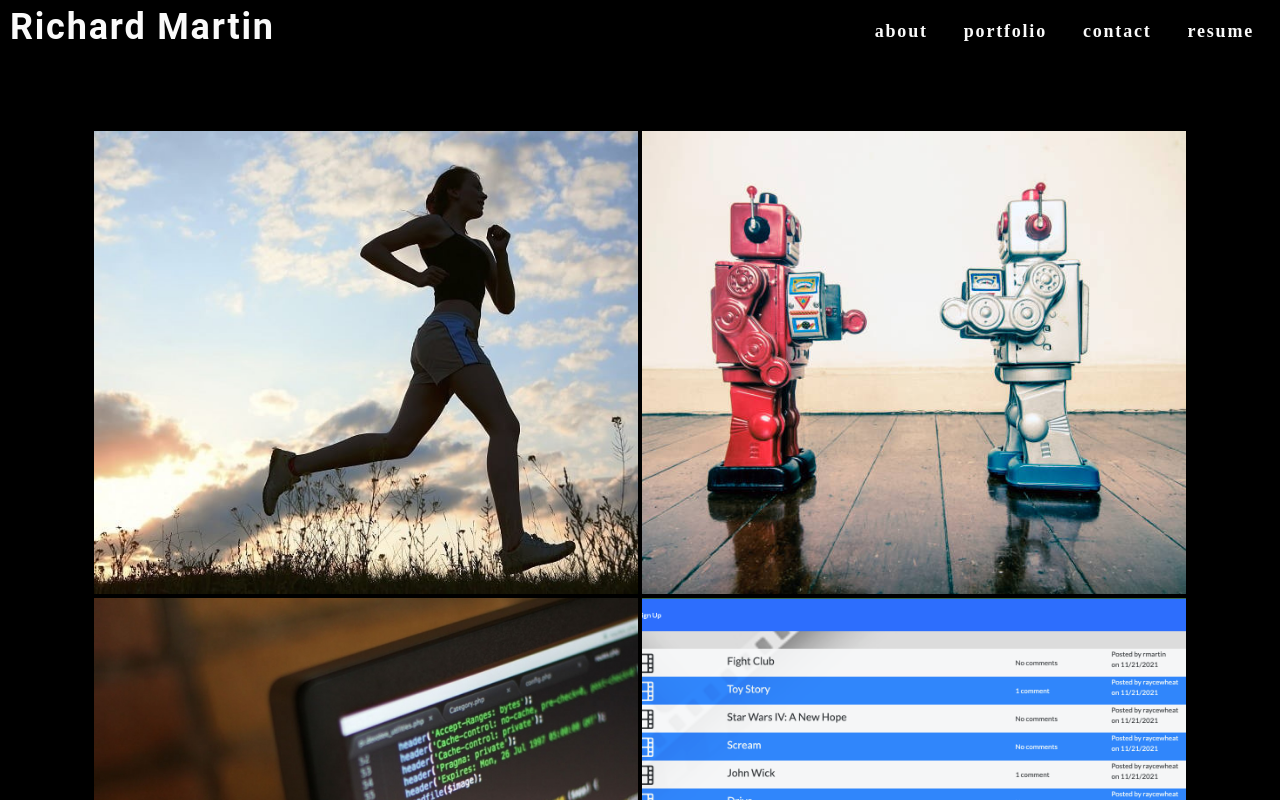
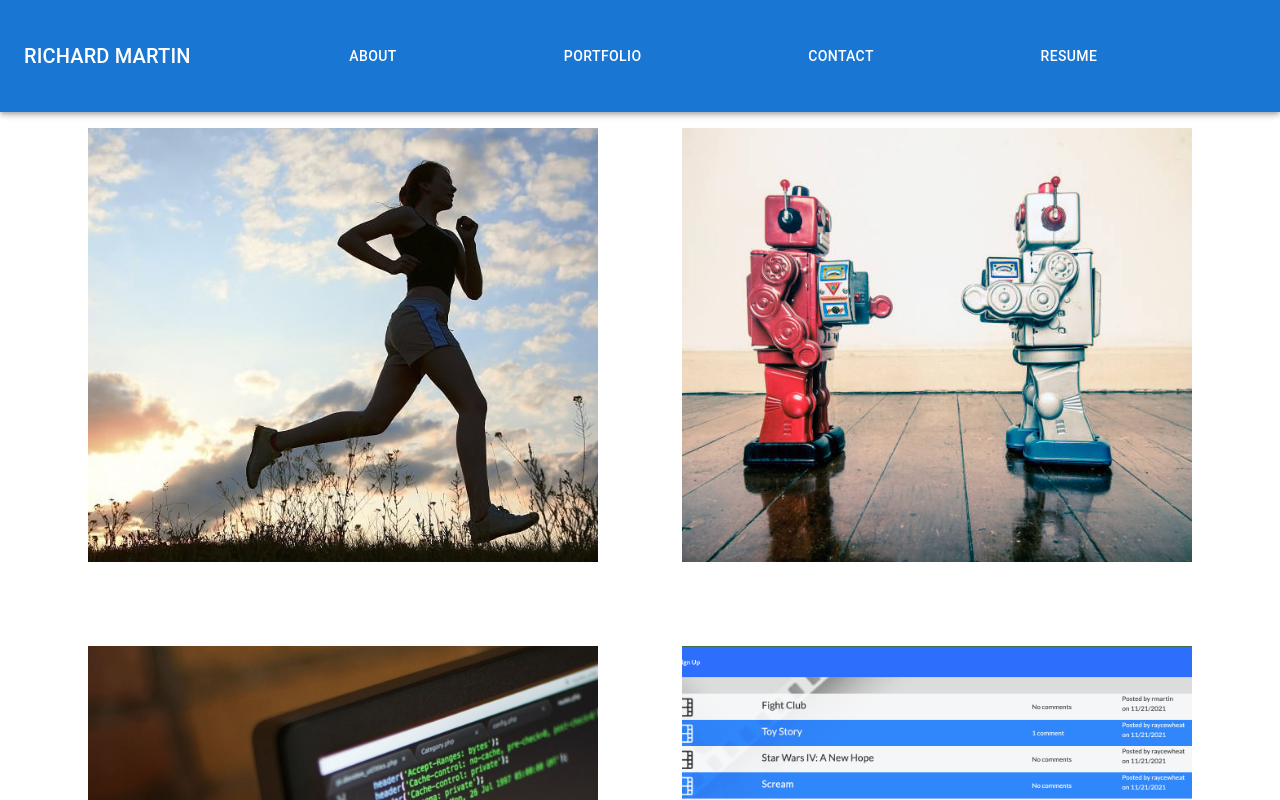
Before and after one commit to rmartin1985/Richard-Martin-portfolio, a React (Create React App) app: page /portfolio in a window 1280 px wide. Shown: the top 800 px of the page. Built offline with nearby package versions, Linux system fonts and the light colour scheme.

Commit message:
adjusted nav bar stylings

```diff
--- a/src/components/Header/index.js
+++ b/src/components/Header/index.js
@@ -1,13 +1,10 @@
 import React from "react";
-import { Link } from "react-router-dom";
+// import { Link } from "react-router-dom";
 import Nav from "../Nav";
 
 function Header() {
     return (
-        <header className="flex-row space-between px-1">
-            <h1>
-                <Link as={Link} to='/'>Richard Martin</Link>
-            </h1>
+        <header>
             <Nav></Nav>
         </header>
     );
--- a/src/components/Nav/index.js
+++ b/src/components/Nav/index.js
@@ -1,28 +1,129 @@
 import React from "react";
 import { Link } from 'react-router-dom';
+import AppBar from '@mui/material/AppBar';
+import Box from '@mui/material/Box';
+import Toolbar from '@mui/material/Toolbar';
+import IconButton from '@mui/material/IconButton';
+import Typography from '@mui/material/Typography';
+import Menu from '@mui/material/Menu';
+import MenuIcon from '@mui/icons-material/Menu';
+import Container from '@mui/material/Container';
+import Button from '@mui/material/Button';
+import MenuItem from '@mui/material/MenuItem';
 
-function Nav() {
+const pages = ['About', 'Portfolio', 'Contact', 'Resume'];
 
-    return (
+const Nav = () => {
+  const [anchorElNav, setAnchorElNav] = React.useState(null);
 
-            <nav>
-                <ul className="flex-row space-evenly">
-                    <li className="mx-2">
-                        <Link as={Link} to='/about'>about</Link>
-                    </li>
-                    <li className="mx-2">
-                        <Link as={Link} to='/portfolio'>portfolio</Link>
-                    </li>
-                    <li className="mx-2">
-                        <Link as={Link} to='/contact'>contact</Link>
-                    </li>
-                    <li className="mx-2">
-                        <Link as={Link} to='resume'>resume</Link>
-                    </li>
-                </ul>
-            </nav>
+  const handleOpenNavMenu = (event) => {
+    setAnchorElNav(event.currentTarget);
+  };
 
-    );
-}
+  const handleCloseNavMenu = () => {
+    setAnchorElNav(null);
+  };
 
+  return (
+    <AppBar >
+      <Container id="navBar">
+        <Toolbar disableGutters>
+          <Typography
+            variant="h6"
+            noWrap
+            component="div"
+            sx={{ my: 5, display: { xs: 'none', md: 'flex' } }}
+          >
+            RICHARD MARTIN
+          </Typography>
+
+          <Box  sx={{ flexGrow: 1, display: { xs: 'flex', md: 'none' } }}>
+            <IconButton
+              size="large"
+              aria-label="account of current user"
+              aria-controls="menu-appbar"
+              aria-haspopup="true"
+              onClick={handleOpenNavMenu}
+              color="inherit"
+            >
+              <MenuIcon />
+            </IconButton>
+            <Menu
+              id="menu-appbar"
+              anchorEl={anchorElNav}
+              anchorOrigin={{
+                vertical: 'bottom',
+                horizontal: 'left',
+              }}
+              keepMounted
+              transformOrigin={{
+                vertical: 'top',
+                horizontal: 'left',
+              }}
+              open={Boolean(anchorElNav)}
+              onClose={handleCloseNavMenu}
+              sx={{
+                display: { xs: 'block', md: 'none' },
+              }}
+            >
+              {pages.map((page) => (
+                <MenuItem component={Link} to={page} key={page} onClick={handleCloseNavMenu}>
+                  <Typography textAlign="center">{page}</Typography>
+                </MenuItem>
+              ))}
+            </Menu>
+          </Box>
+          <Typography
+            variant="h6"
+            noWrap
+            component="div"
+            sx={{ flexGrow: 1, display: { xs: 'flex', md: 'none' } }}
+          >
+            RICHARD MARTIN
+          </Typography>
+          <Box sx={{ flexGrow: 1, display: { xs: 'none', md: 'flex' } }}>
+            {pages.map((page) => (
+              <Button component={Link} to={page}
+                key={page}
+                onClick={handleCloseNavMenu}
+                sx={{ color: 'white', display: 'block' }}
+              >
+                {page}
+              </Button>
+            ))}
+          </Box>
+        </Toolbar>
+      </Container>
+    </AppBar>
+  );
+};
 export default Nav;
+
+
+
+
+// function Nav() {
+
+//     return (
+
+//             <nav>
+//                 <ul className="flex-row space-evenly">
+//                     <li className="mx-2">
+//                         <Link as={Link} to='/about'>about</Link>
+//                     </li>
+//                     <li className="mx-2">
+//                         <Link as={Link} to='/portfolio'>portfolio</Link>
+//                     </li>
+//                     <li className="mx-2">
+//                         <Link as={Link} to='/contact'>contact</Link>
+//                     </li>
+//                     <li className="mx-2">
+//                         <Link as={Link} to='resume'>resume</Link>
+//                     </li>
+//                 </ul>
+//             </nav>
+
+//     );
+// }
+
+// export default Nav;
--- a/src/components/Project/index.js
+++ b/src/components/Project/index.js
@@ -25,17 +25,14 @@ function Project(props) {
 
   const classes = useStyles();
 
-  // const theme = createTheme({
-  //   text: {
-  //     opacity: 0
-  //   }
-  // })
-
   return (
-      <ImageList sx={{ width: 'auto', height: 'auto', "& :hover .MuiImageListItem-img": {opacity: 0.3 }, "& :hover .MuiImageListItemBar-root": {opacity: 1 }}}>
+      <ImageList sx={{ pt: 3,
+        "& :hover .MuiImageListItem-img": {opacity: 0.3 },
+        "& :hover .MuiImageListItemBar-root": {opacity: 1 }}}>
         {projects.map((project) => (
           <ImageListItem
-             key={project.id}>
+             key={project.id}
+             sx={{ p: 5  }}>
             <img
               sx={{ opacity: 1 }}
               src={`${project.img}`}
--- a/src/index.css
+++ b/src/index.css
@@ -1,22 +1,3 @@
-main {
-	margin: 0 auto;
-	max-width: 90%;
-  padding: 50px 30px;
-}
-:root {
-  --primary: #8c54ff;
-  --secondary: #F3A847;
-  --tertiary: #B12704;
-  --light: #fafafa;
-  --dark: #000000;
-  --darker: #111111;
-  --error: rgb(228, 46, 1);
-  --spacing-one: calc(1rem * 0.5);
-  --spacing-two: calc(1rem);
-  --spacing-five: calc(2.5rem);
-
-}
-
 * {
   box-sizing: border-box;
 }
@@ -24,291 +5,20 @@ main {
 html,
 body {
   min-height: 100%;
-}
+  display: flex;
+  margin: 1.5rem;
+  justify-content: center;
+  align-items: center;
+  overflow-x: hidden;
 
-body {
-  margin: 0;
-  padding: 0;
-  font-weight: 600;
-  line-height: 1.5;
-  font-size: 18px;
-  letter-spacing: .1em;
-  background: var(--dark);
-  color: var(--light);
-  font-family: 'Poiret One', cursive;
 
 }
 
-h1,
-h2,
-h3,
-h4,
-h5,
-h6 {
-  font-family: 'Roboto', sans-serif;
-  font-weight: 500;
-  margin: 5px 0;
-  line-height: 1.25;
+#navBar {
+  max-width: 100%;
 }
 
-h1 {
-  font-size: 2.25rem;
-}
-
-h2 {
-  font-size: 2rem;
-}
-
-h3 {
-  font-size: 1.75rem;
-}
-
-h4 {
-  font-size: 1.5rem;
-}
-
-h5 {
-  font-size: 1.25rem;
-}
-
-h6 {
-  font-size: 1rem;
-}
-
-p {
-  font-size: 1.1rem;
-  margin-top: 0;
-}
-
-a {
-  color: var(--tertiary);
-  text-decoration: none;
-  font-weight: bold;
-}
-
-a:hover {
-  text-decoration: underline;
-}
-
-header {
-  background: var(--dark);
-}
-
-header a {
-  color: var(--light);
-}
-
-button {
-  font-size: 1rem;
-  text-decoration: none;
-  padding: 0.25rem 1rem;
-  border-radius: .5rem;
-  border: none;
-  outline: none;
-  cursor: pointer;
-  margin: 0 1px;
-  background-color: var(--secondary);
-}
-
-button:hover {
-  opacity: .8;
-}
-
-button[disabled] {
-  cursor: default;
-  opacity: .8;
-}
-
-span[role="img"] {
-  cursor: default;
-}
-
-form {
-  width: 40%;
-}
-
-input {
-  font-size: 1rem;
-  padding: 0.25rem;
-  border: 1px solid var(--dark);
-  outline: none;
-  border-radius: 3px;
-  transition: box-shadow 0.2s;
-}
-
-input:focus {
-  border: 1px solid var(--secondary);
-  box-shadow: 0 0 .25rem rgba(0, 0, 0, .5);
-}
-
-li {
-  list-style: none;
-}
-
-nav a:hover {
-  text-decoration: none;
-}
-
-nav  li {
-  cursor: pointer;
-}
-
-textarea {
-	width: 600px;
-	height: 120px;
-	border: 3px solid #cccccc;
-	padding: 5px;
-}
-
-.flex-row {
-  display: flex;
-  flex-wrap: wrap;
-}
-
-.space-between {
-  justify-content: space-between;
-}
-
-.space-evenly {
+.MuiBox-root {
   justify-content: space-evenly;
-}
-
-.space-around {
-  justify-content: space-around;
-}
-
-.flex-end {
-  justify-content: flex-end;
-}
-
-.mx-1 {
-  margin-right: var(--spacing-one);
-  margin-left: var(--spacing-one);
-}
-
-.mx-2 {
-  margin-right: var(--spacing-two);
-  margin-left: var(--spacing-two);
-}
-
-.my-1 {
-  margin-top: var(--spacing-one);
-  margin-bottom: var(--spacing-one);
-}
-
-.my-2 {
-  margin-top: var(--spacing-two);
-  margin-bottom: var(--spacing-two);
-}
-
-.my-5 {
-  margin-top: var(--spacing-five);
-  margin-bottom: var(--spacing-five);
-}
-
-.px-1 {
-  padding-right: var(--spacing-one);
-  padding-left: var(--spacing-one);
-}
-
-.px-2 {
-  padding-right: var(--spacing-two);
-  padding-left: var(--spacing-two);
-}
-
-.py-1 {
-  padding-top: var(--spacing-one);
-  padding-bottom: var(--spacing-one);
-}
-
-.py-2 {
-  padding-top: var(--spacing-two);
-  padding-bottom: var(--spacing-two);
-}
-
-.img-thumbnail {
-  width: auto;
-  height: 300px;
-  margin-bottom: 50px;
-  cursor: pointer;
-}
-
-.modalBackdrop {
-	background: rgba(0, 0, 0, .65);
-	bottom: 0;
-	left: 0;
-	overflow: auto;
-	position: fixed;
-	right: 0;
-	top: 0;
-	z-index: 1;
-}
-
-.modalContainer {
-	background: var(--darker);
-	border-radius: 5px;
-	max-width: 100%;
-	margin: 50px auto;
-	padding: 15px;
-	width: 960px;
-}
-
-.modalTitle {
-	font-size: 18px;
-	font-weight: 600;
-	margin-bottom: 25px;
-}
-
-button {
-	background: var(--primary);
-	border: 0;
-	border-radius: 5px;
-	color: #fff;
-	cursor: pointer;
-	font-size: 16px;
-	font-weight: 600;
-	margin-bottom: 30px;
-	padding: 10px 15px;
-}
-
-a {
-	border-radius: 5px;
-	color: var(--primary);
-	font-weight: 600;
-	padding: 2px 4px;
-	margin-left: -2px;
-	margin-right: -2px;
 
 }
-
-.navActive {
-  color: var(--secondary);
-}
-
-.projects {
-  display: flex;
-  align-content: space-between;
-  margin: 25px;
-}
-
-/* Containers for my projects are here */
-
-.flex-container {
-  display: flex;
-  flex-wrap: wrap;
-  justify-content: space-around;
-  width: 85%;
-  padding: 25px;
-  position: relative;
-}
-
-.flex-item {
-  width: 45%;
-  border-radius: 14px;
-  border: 4px solid #000;
-  margin-bottom: 15px;
-  background-image: url(./assets/projects/placeimg_640_480_tech.jpg);
-  background-size: cover;
-  min-height: 250px;
-  position: relative;
-}
--- a/src/pages/Portfolio.js
+++ b/src/pages/Portfolio.js
@@ -46,7 +46,10 @@ function Portfolio() {
         }
     ]
     return (
-        <Project projects={projects}></Project>
+        <Project
+        projects={projects}>
+
+        </Project>
 
     );
 }
```
